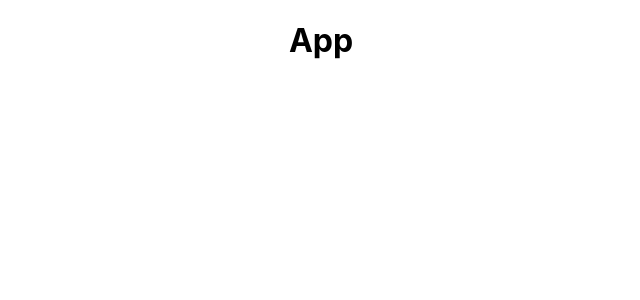
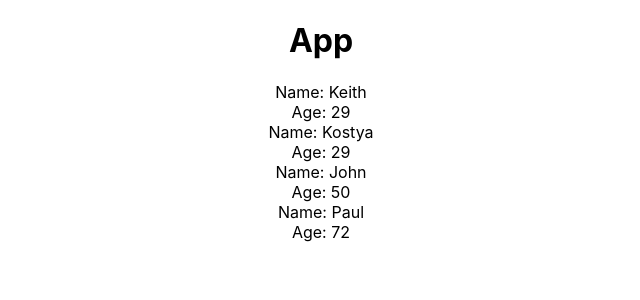
Before and after one commit to KeithChasen/react-test-app, a React (Create React App) app: page / in a window 1280 px wide. Shown: the top 300 px of the page, without its empty margins (319-959 px from the left). Built offline with nearby package versions, Linux system fonts and the light colour scheme.

Commit message:
person component / listing people

```diff
--- a/src/App.js
+++ b/src/App.js
@@ -1,11 +1,21 @@
 import React, { Component } from 'react';
+import Person from './Person'
 import './App.css';
 
 class App extends Component {
+  state = {
+    people : [
+        {id:1, name: 'Keith', age: 29},
+        {id:2, name: 'Kostya', age: 29},
+        {id:3, name: 'John', age: 50},
+        {id:4, name: 'Paul', age: 72},
+    ]
+  }
   render() {
     return (
         <div className="App">
           <h1>App</h1>
+          <Person people={this.state.people}/>
         </div>
     );
   }
--- /dev/null
+++ b/src/Person.js
@@ -0,0 +1,24 @@
+import React, { Component } from 'react';
+
+class Person extends Component {
+    render() {
+        const {people} = this.props
+
+        const personList = people.map(person => {
+            return (
+                <div className="person" key={person.id}>
+                    <div>Name: {person.name}</div>
+                    <div>Age: {person.age}</div>
+                </div>
+            )
+        })
+
+        return(
+           <div className="person-list">
+               {personList}
+           </div>
+        )
+    }
+}
+
+export default Person
```
